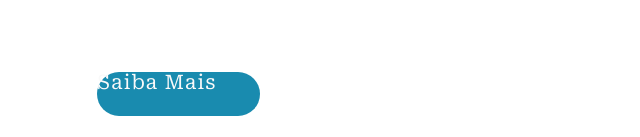
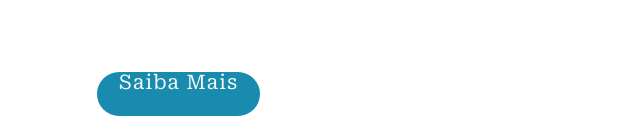
Before and after one commit to GiovanniJunqueira/Ortole, a plain HTML site: page Ortole-main/index.html in a window 1280 px wide. Shown: the part 1794-1931 px from the top of the page, 0-640 px from the left. Drawn offline with nearby package versions, Linux system fonts and the light colour scheme.

Commit message:
Row 5
Row 5 Done

```diff
--- a/Ortole-main/index.html
+++ b/Ortole-main/index.html
@@ -111,7 +111,7 @@
             <p>Reconhecemos a singularidade de cada pessoa, com necessidades e metas individuais, e é por isso que nos empenhamos em criar órteses, próteses e palmilhas personalizadas para atender a cada paciente de maneira única.</p>
             <img src="Imagens/tiposprodutos.jpg" alt="produtos" class="tiposprodutosimg">
             <div class="basesaibamais">
-              <span class="saibamais">Saiba Mais</span>
+              <div class="saibamais"> <center>Saiba Mais</center></div>
             </div>
           </div>
         </div>
--- a/Ortole-main/style.css
+++ b/Ortole-main/style.css
@@ -297,9 +297,10 @@
     background: #198BAF;
 }
 .saibamais{
-    text-align: center;
+    text-align: left;
+    margin
     width: 114px;
-    color: #F9F9F9;
+    color: #f9f9f9;
     font-size: 20px;
     font-style: normal;
     font-weight: 500;
```
